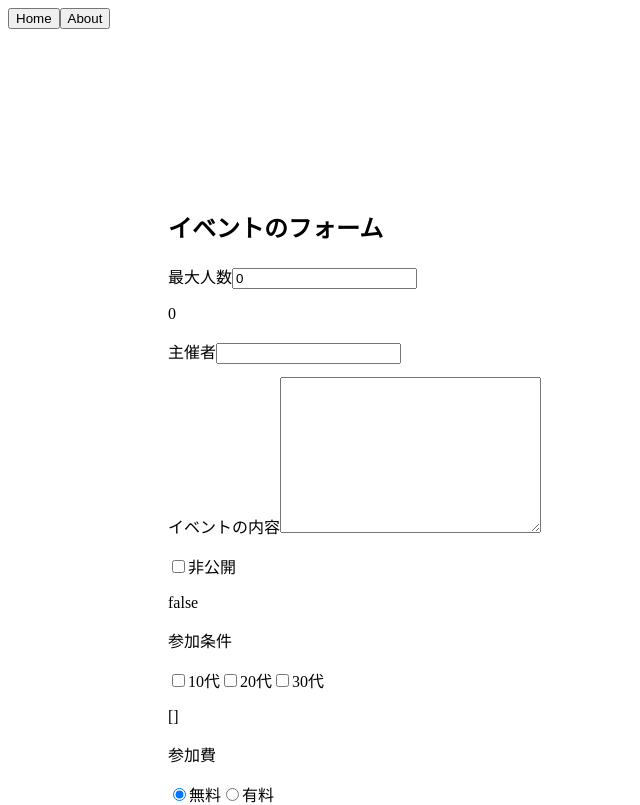
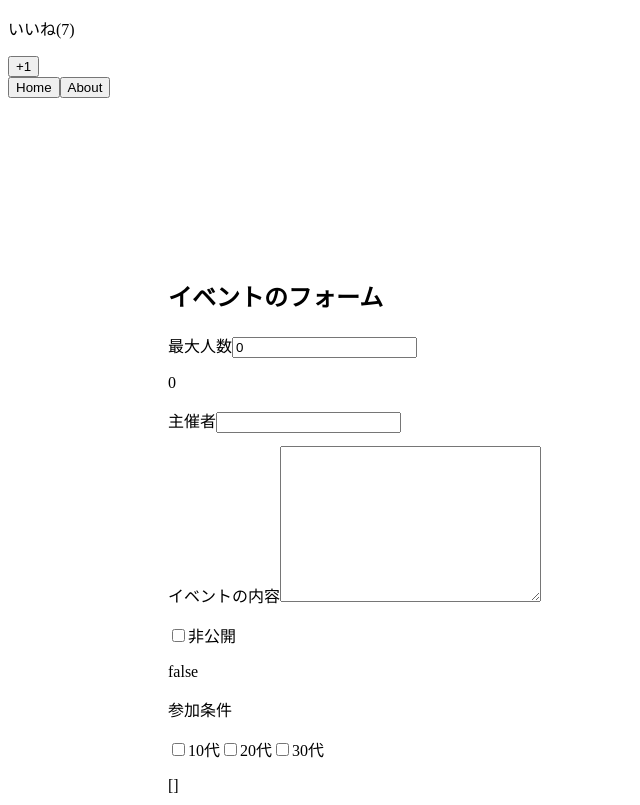
Before and after one commit to macken-hem/copy1, a Vue app: page / in a window 1280 px wide. Shown: the top 805 px of the page, without its empty margins (0-640 px from the left). Built offline with nearby package versions, Linux system fonts and the light colour scheme.

Commit message:
Update LikeNumber.vue

```diff
--- a/src/components/LikeNumber.vue
+++ b/src/components/LikeNumber.vue
@@ -0,0 +1,22 @@
+<template>
+  <div>
+    <p>いいね({{ halfNumber }})</p>
+    <button @click="increment">+1</button>
+  </div>
+</template>
+
+<script>
+export default {
+  props: ["totalNumber"],
+  computed: {
+    halfNumber() {
+      return this.totalNumber / 2;
+    }
+  },
+  methods: {
+    increment() {
+      this.$emit("my-click", this.totalNumber + 1);
+    }
+  }
+};
+</script>
```
